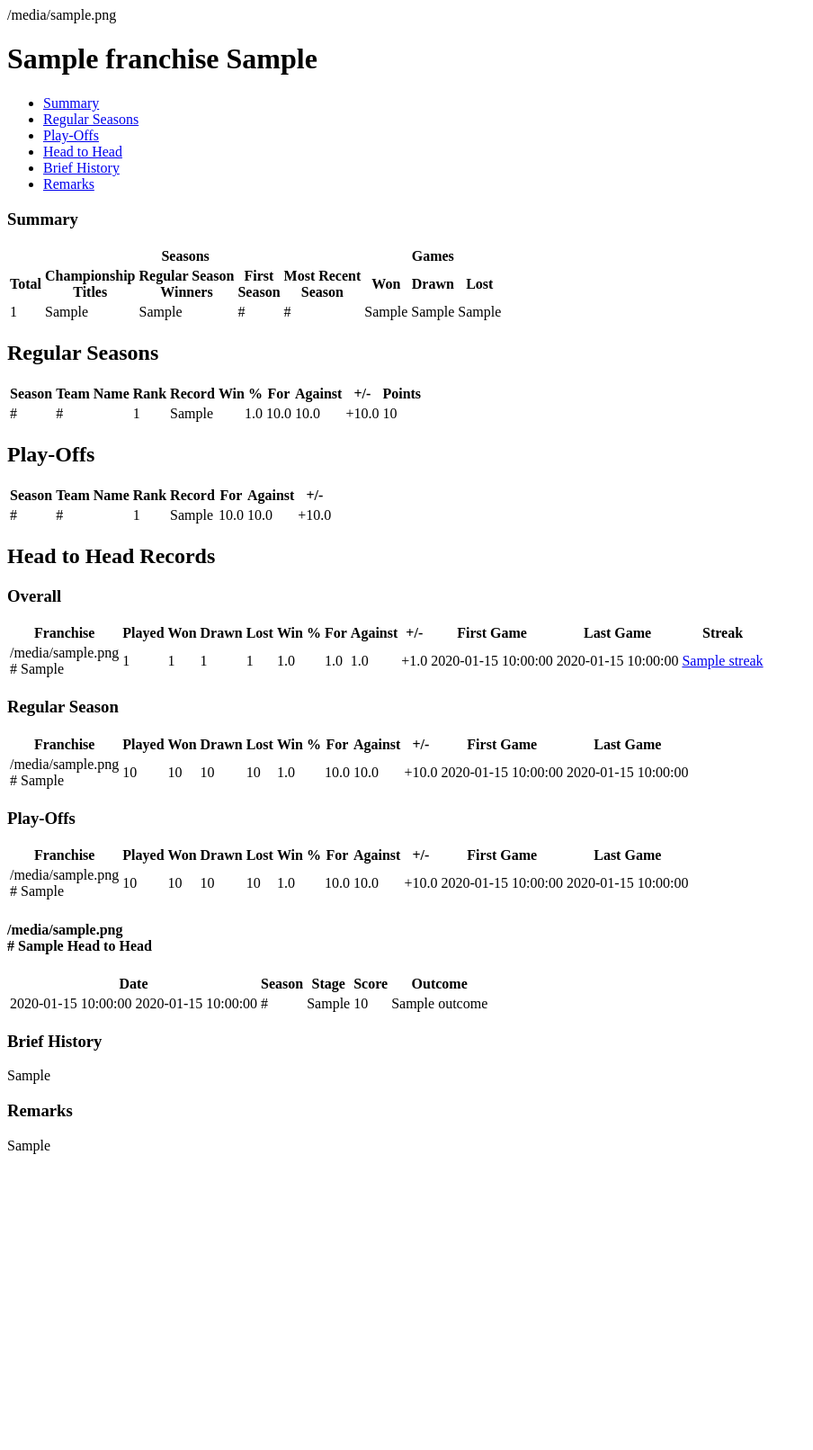
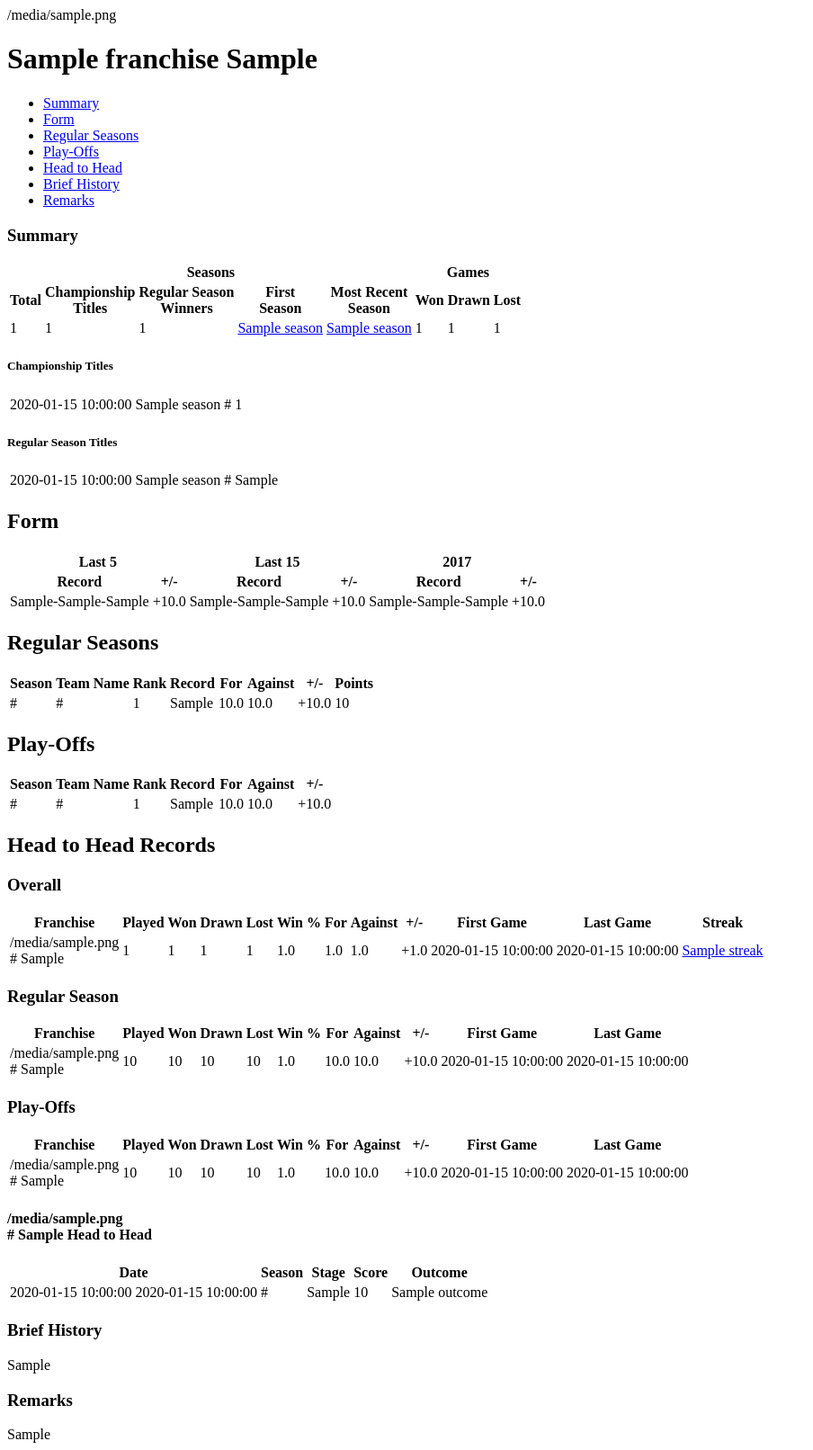
Before and after one commit to zilupe/unicorn, a Python web app: template unicorn/templates/franchise.html in a window 1280 px wide. Shown: the whole page at 90% size, without its empty margins (0-904 px from the left). Before the commit the page ends 1283 px from the top, so only its background shows below. Run offline with Jinja, Linux system fonts and the light colour scheme; the template is opened without the code that fills it: most values are stand-ins (such as "Sample title", 1, 10 or a date in 2020).

Commit message:
* Replace outcomes with test-covered *_record properties * Last5, Last15 and Year2017 records for Franchise/Form tab * List franchise titles

```diff
--- a/requirements.txt
+++ b/requirements.txt
@@ -7,4 +7,3 @@
 werkzeug
 
 cached-property
-SQLAlchemy-Wrapper
--- /dev/null
+++ b/unicorn/templates/components/franchise_form.html
@@ -0,0 +1,29 @@
+<h2 class="mt-5 mb-3">Form</h2>
+
+<table class="table">
+    <thead>
+        <tr>
+            <th class="text-center" colspan="2">Last 5</th>
+            <th class="text-center" colspan="2">Last 15</th>
+            <th class="text-center" colspan="2">2017</th>
+        </tr>
+        <tr>
+            <th class="text-center">Record</th>
+            <th class="text-center">+/-</th>
+            <th class="text-center">Record</th>
+            <th class="text-center">+/-</th>
+            <th class="text-center">Record</th>
+            <th class="text-center">+/-</th>
+        </tr>
+    </thead>
+    <tbody>
+        <tr>
+            <td class="text-center">{{ franchise.last05_record[0] }}-{{ franchise.last05_record[1] }}-{{ franchise.last05_record[2] }}</td>
+            <td class="text-center">{{ '%+0.1f'| format(franchise.last05_points_difference_avg) }}</td>
+            <td class="text-center">{{ franchise.last15_record[0] }}-{{ franchise.last15_record[1] }}-{{ franchise.last15_record[2] }}</td>
+            <td class="text-center">{{ '%+0.1f'| format(franchise.last15_points_difference_avg) }}</td>
+            <td class="text-center">{{ franchise.year2017_record[0] }}-{{ franchise.year2017_record[1] }}-{{ franchise.year2017_record[2] }}</td>
+            <td class="text-center">{{ '%+0.1f'| format(franchise.year2017_points_difference_avg) }}</td>
+        </tr>
+    </tbody>
+</table>
--- a/unicorn/templates/components/franchise_regular_seasons.html
+++ b/unicorn/templates/components/franchise_regular_seasons.html
@@ -9,8 +9,6 @@
         <th class="text-center">Rank</th>
 
         <th class="text-center">Record</th>
-
-        <th class="text-right">Win %</th>
 
         <th class="text-right">For</th>
         <th class="text-right">Against</th>
@@ -30,8 +28,6 @@
 
             <td class="text-center">{{ team.regular_record_str }}</td>
 
-            <td style="text-align: right">{{ '%.1f'| format(team.regular_win_percentage) }}</td>
-
             <td class="text-right">{{ '%.1f'| format(team.regular_score_for_avg) }}</td>
             <td class="text-right">{{ '%.1f'| format(team.regular_score_against_avg) }}</td>
             <td class="text-right">{{ '%+.1f'| format(team.regular_score_difference_avg) }}</td>
--- a/unicorn/templates/components/franchise_summary.html
+++ b/unicorn/templates/components/franchise_summary.html
@@ -21,13 +21,50 @@
     <tbody>
         <tr>
             <td>{{ franchise.num_seasons }}</td>
-            <td>{{ franchise.finals_num_winners }}</td>
-            <td>{{ franchise.regular_num_winners }}</td>
-            <td>{{ franchise.teams[0].season.simple_link|safe }}</td>
-            <td>{{ franchise.teams[-1].season.simple_link|safe }}</td>
-            <td>{{ franchise.outcomes['W'] }}</td>
-            <td>{{ franchise.outcomes['D'] }}</td>
-            <td>{{ franchise.outcomes['L'] }}</td>
+            <td>{{ franchise.num_finals_winners_teams }}</td>
+            <td>{{ franchise.num_regular_winners_teams }}</td>
+            <td><a href="{{ franchise.teams[0].simple_url }}">{{ franchise.teams[0].season.simple_label|safe }}</a></td>
+            <td><a href="{{ franchise.teams[-1].simple_url }}">{{ franchise.teams[-1].season.simple_label|safe }}</a></td>
+            <td>{{ franchise.total_record[0] }}</td>
+            <td>{{ franchise.total_record[1] }}</td>
+            <td>{{ franchise.total_record[2] }}</td>
         </tr>
     </tbody>
 </table>
+
+
+{% if franchise.finals_winners_teams or franchise.regular_winners_teams %}
+<div class="row mt-5 mb-3">
+    {% if franchise.finals_winners_teams %}
+        <div class="col">
+            <h5>Championship Titles</h5>
+            <table class="table table-hover">
+                {% for team in franchise.finals_winners_teams %}
+                    <tr>
+                        <td>{{ team.season.last_week_date_str }}</td>
+                        <td>{{ team.season.name }}</td>
+                        <td>{{ team.simple_link|safe }}</td>
+                        <td>{{ team.total_record_str }}</td>
+                    </tr>
+                {% endfor %}
+            </table>
+        </div>
+    {% endif %}
+
+    {% if franchise.regular_winners_teams %}
+        <div class="col">
+            <h5>Regular Season Titles</h5>
+            <table class="table table-hover">
+                {% for team in franchise.regular_winners_teams %}
+                    <tr>
+                        <td>{{ team.season.last_week_date_str }}</td>
+                        <td>{{ team.season.name }}</td>
+                        <td>{{ team.simple_link|safe }}</td>
+                        <td>{{ team.regular_record_str }}</td>
+                    </tr>
+                {% endfor %}
+            </table>
+        </div>
+    {% endif %}
+</div>
+{% endif %}
--- a/unicorn/templates/franchise.html
+++ b/unicorn/templates/franchise.html
@@ -16,6 +16,13 @@
         <a class="nav-link active" id="franchise-summary-tab" data-toggle="tab" href="#franchise-summary" role="tab" aria-controls="franchise-summary"
            aria-selected="true">Summary</a>
     </li>
+
+    {% if franchise.status == 'active' %}
+    <li class="nav-item">
+        <a class="nav-link" id="franchise-form-tab" data-toggle="tab" href="#franchise-form" role="tab" aria-controls="franchise-form"
+           aria-selected="false">Form</a>
+    </li>
+    {% endif %}
 
     <li class="nav-item">
         <a class="nav-link" id="franchise-regular-seasons-tab" data-toggle="tab" href="#franchise-regular-seasons" role="tab" aria-controls="franchise-regular-seasons"
@@ -53,6 +60,12 @@
         {% include "components/franchise_summary.html" %}
     </div>
 
+    {% if franchise.status == 'active' %}
+    <div class="tab-pane fade" id="franchise-form" role="tabpanel" aria-labelledby="franchise-form-tab">
+        {% include "components/franchise_form.html" %}
+    </div>
+    {% endif %}
+
     <div class="tab-pane fade" id="franchise-regular-seasons" role="tabpanel" aria-labelledby="franchise-regular-seasons-tab">
         {% include "components/franchise_regular_seasons.html" %}
     </div>
--- a/unicorn/templates/franchises_all.html
+++ b/unicorn/templates/franchises_all.html
@@ -23,7 +23,7 @@
             </td>
             <td>{{ franchise.status }}</td>
             <td class="text-center">{{ franchise.num_seasons }}</td>
-            <td class="text-center">{{ franchise.finals_num_winners }}</td>
+            <td class="text-center">{{ franchise.num_finals_winners_teams }}</td>
             <td class="text-center">{{ franchise.num_games }}</td>
 
             <td class="text-center">{% include "components/franchise_sparkline.html" %}</td>
--- a/unicorn/templates/seasons_all.html
+++ b/unicorn/templates/seasons_all.html
@@ -8,6 +8,7 @@
             <th>Last Week</th>
             <th>Teams</th>
             <th>Champions</th>
+            <th>Record</th>
         </tr>
     </thead>
     <tbody>
@@ -30,6 +31,11 @@
                     </div>
                 {% endif %}
             </td>
+            <td>
+                {% if season.finals_finished %}
+                    {{ season.finals_champions.total_record_str }}
+                {% endif %}
+            </td>
         </tr>
     {% endfor %}
 
```
Also changed, not shown: tests/test_games.py (+52 -13 lines), unicorn/models.py (+103 -33 lines).
